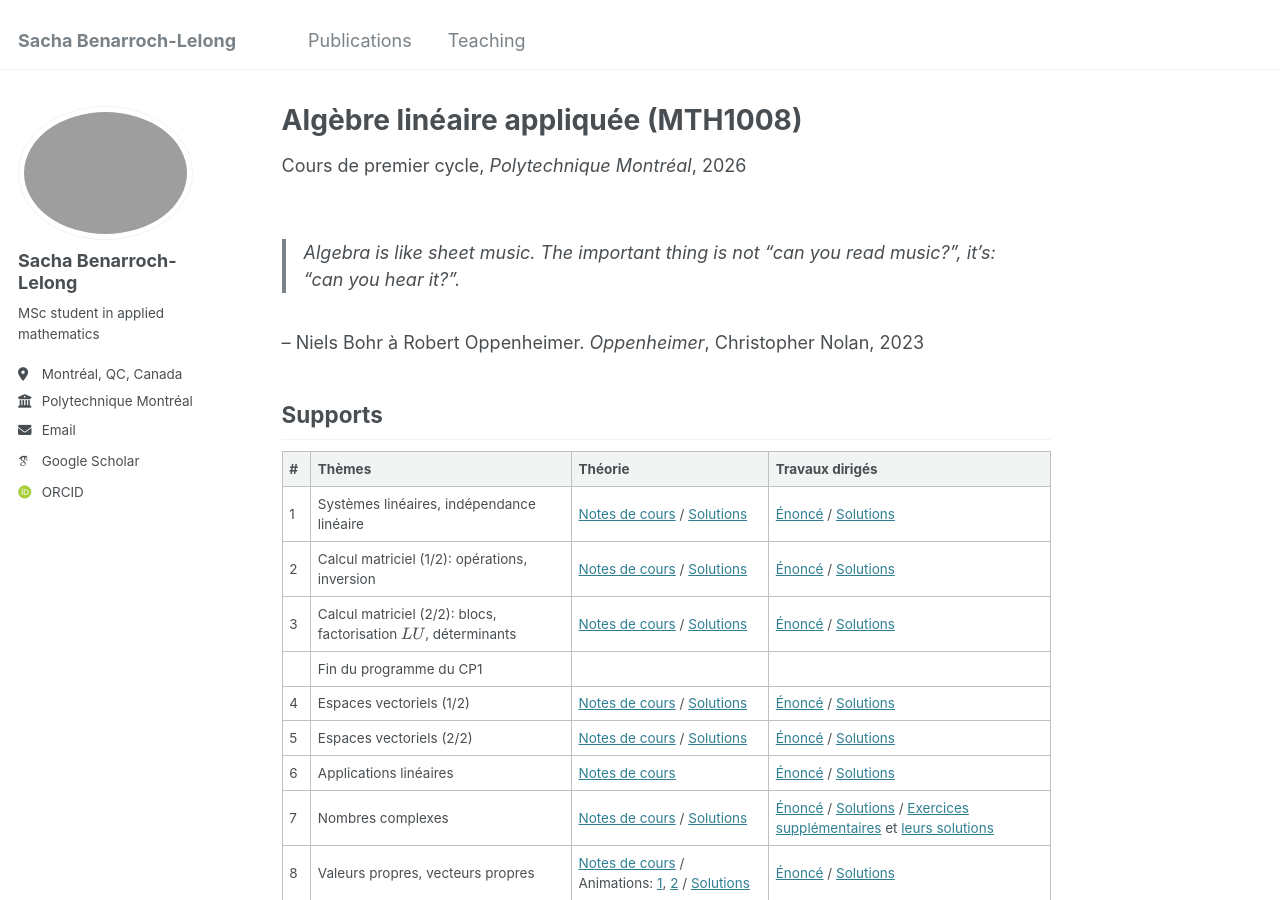
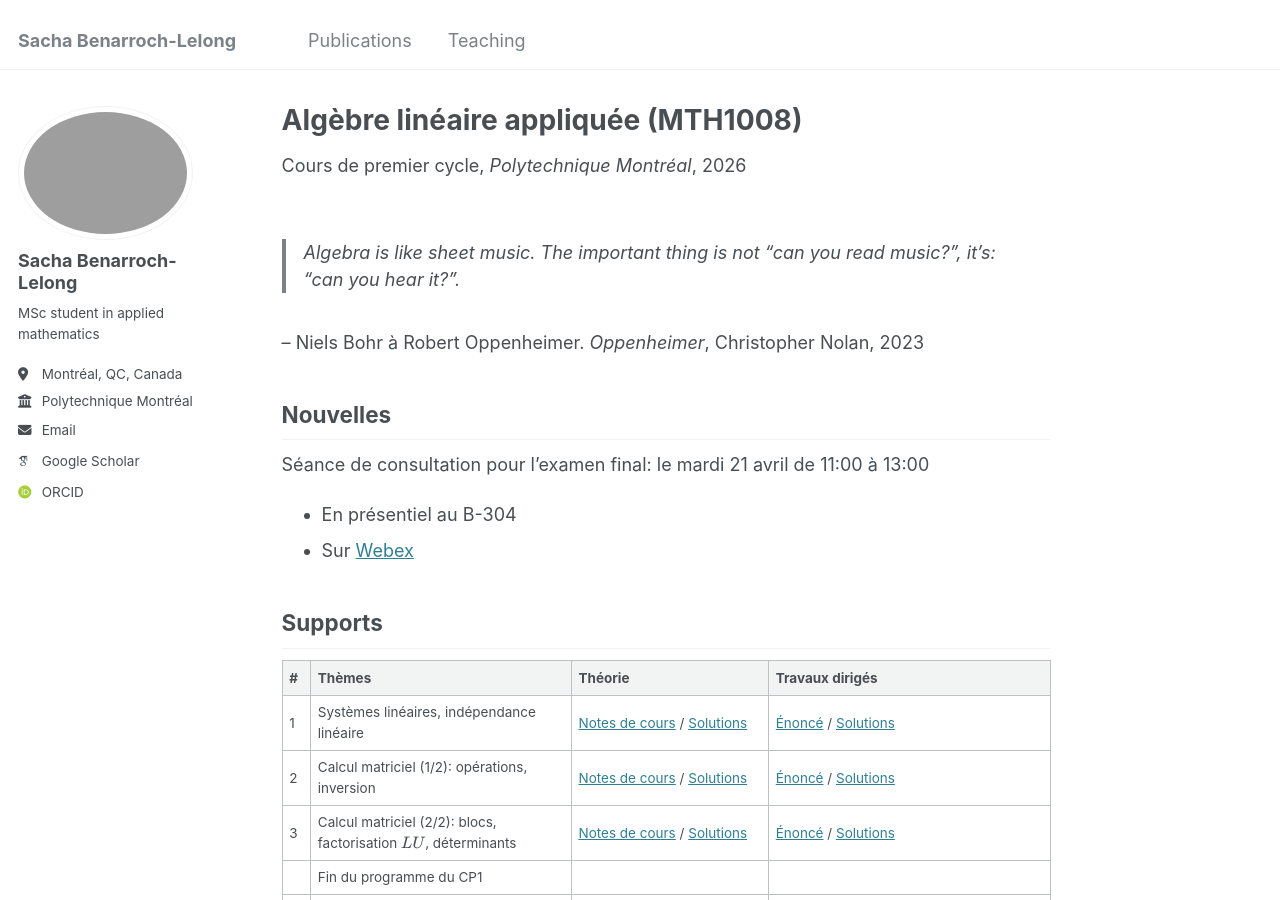
Before and after one commit to sblelong/sblelong.github.io, a Jekyll site: the page built from _teaching/mth1008.md, in a window 1280 px wide and 900 px high. Built offline with Jekyll 4.4.1, drawn with Linux system fonts in a browser that asks for light colours; some web fonts are replaced.

Commit message:
update link

```diff
--- a/_teaching/mth1008.md
+++ b/_teaching/mth1008.md
@@ -10,6 +10,12 @@ date: 2026-01-01
 > Algebra is like sheet music. The important thing is not "can you read music?", it's: "can you hear it?".
 
 -- Niels Bohr à Robert Oppenheimer. *Oppenheimer*, Christopher Nolan, 2023
+
+## Nouvelles
+
+Séance de consultation pour l'examen final: le mardi 21 avril de 11:00 à 13:00
+- En présentiel au B-304
+- Sur [Webex](https://meet264.webex.com/meet/pr27719161106)
 
 ## Supports
 
```
